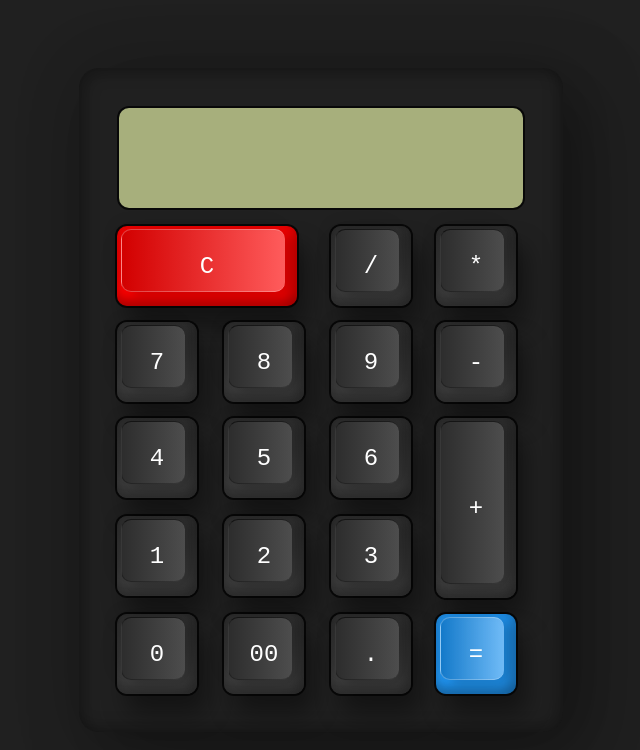
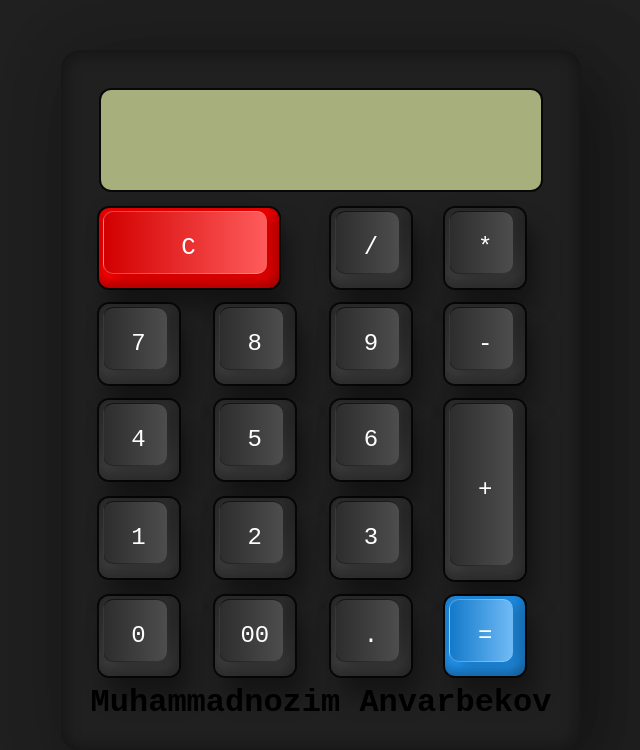
Before and after one commit to anvarbekov/Calculator, a plain HTML site: page index.html in a window 1280 px wide. Shown: the whole page, without its empty margins (319-959 px from the left). Drawn offline with Linux system fonts and the light colour scheme.

Commit message:
new part

```diff
--- a/index.html
+++ b/index.html
@@ -33,6 +33,7 @@
             <i>=</i>
         </span>
         </form>
+        <h1>Muhammadnozim Anvarbekov</h1>
       </div>
 </body>
 </html>
```
